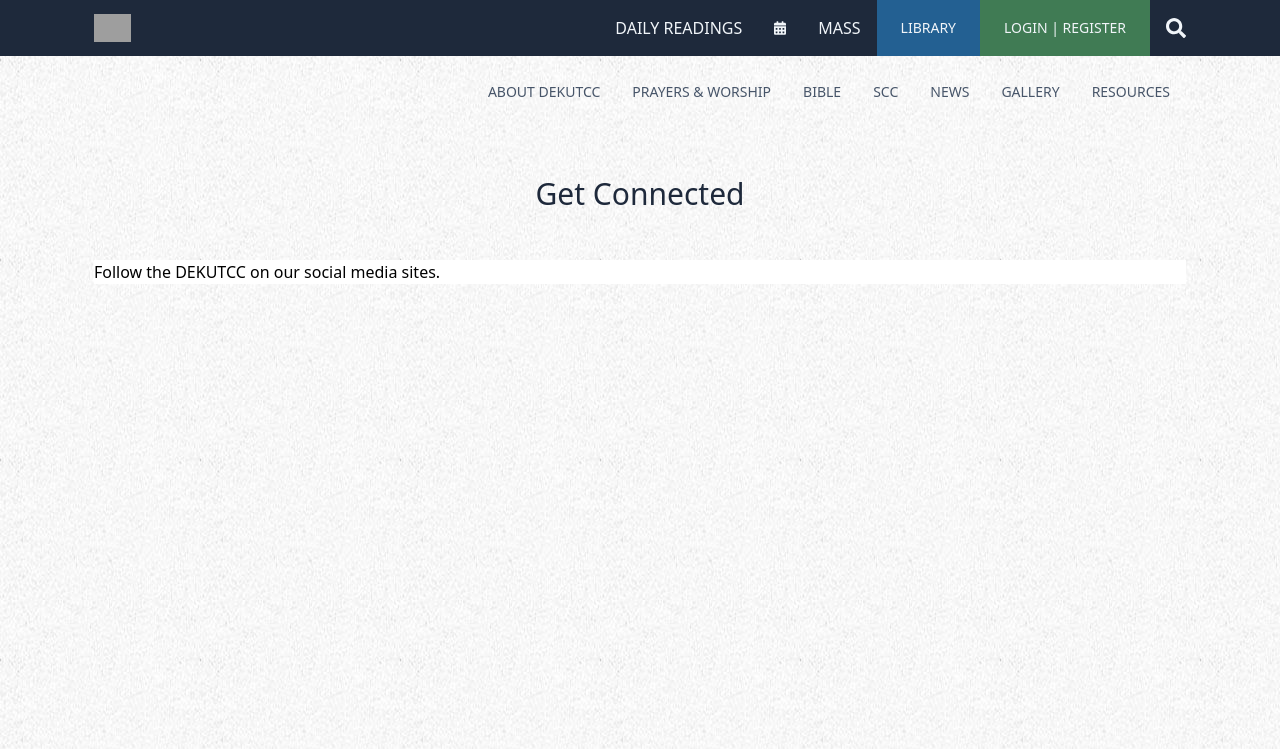
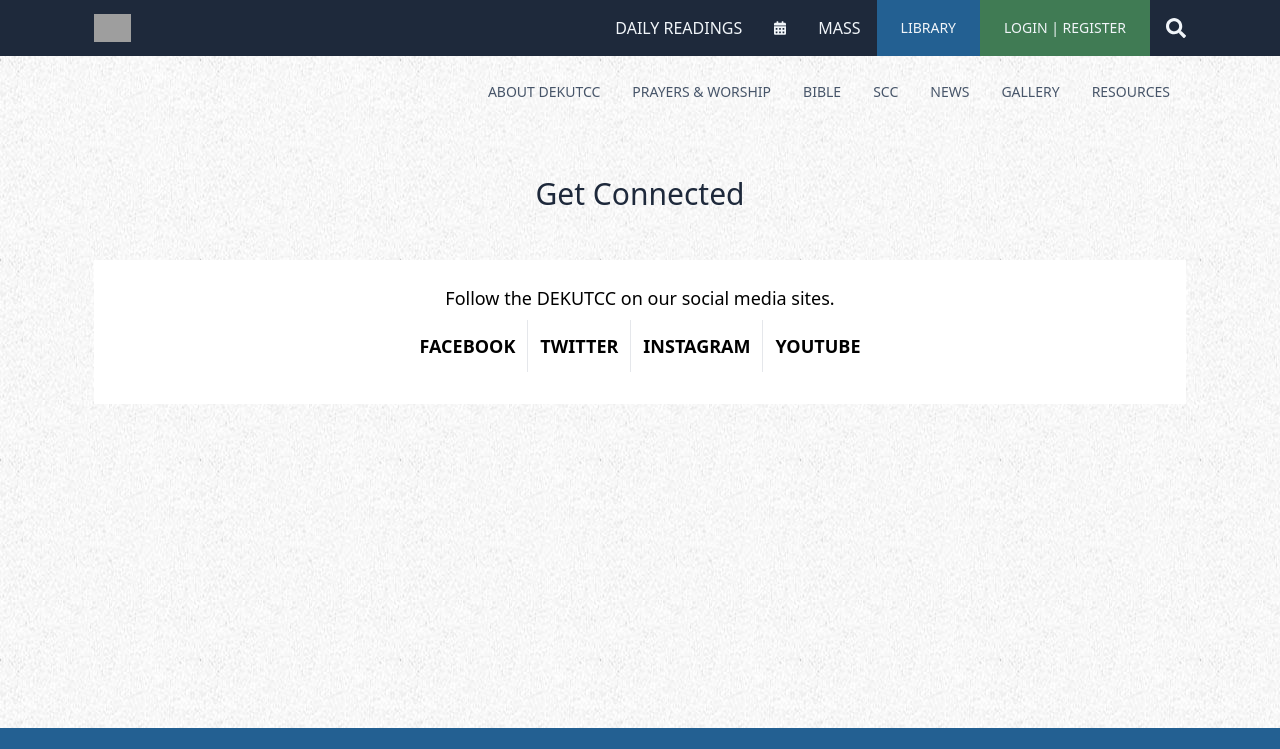
Before and after one commit to marville001/caweb-new, a React (Create React App) app: page /get-connected in a window 1280 px wide. Shown: the top 749 px of the page. Built offline with nearby package versions, Linux system fonts and the light colour scheme; grey boxes are pictures that could not be loaded.

Commit message:
updated get connected page

```diff
--- a/src/App.js
+++ b/src/App.js
@@ -8,7 +8,7 @@ function App() {
   return (
     <div className="overflow-x-hidden">
       <Header />
-      <div className="min-h-screen">
+      <div className="min-h-[75vh]">
         <Routes>
           <Route path="/" element={<Home />} />
           <Route path="/readings" element={<Home />} />
--- a/src/pages/GetConnected.jsx
+++ b/src/pages/GetConnected.jsx
@@ -1,15 +1,49 @@
-import React from 'react'
+import React from "react";
 
 const GetConnected = () => {
-    return (
-        <div className='container'>
-            <h1 className='py-12 text-3xl font-medium text-slate-800 text-center'>Get Connected</h1>
+  return (
+    <div className="container">
+      <h1 className="py-12 text-3xl font-medium text-slate-800 text-center">
+        Get Connected
+      </h1>
 
-            <div className="bg-white">
-                <h2>Follow the DEKUTCC on our social media sites.</h2>
-            </div>
+      <div className="bg-white p-6 text-center">
+        <h2 className="text-lg">
+          Follow the DEKUTCC on our social media sites.
+        </h2>
+        <div className="divide-x my-2 flex justify-center items-center">
+          <a
+            href="#h"
+            target="_blank"
+            className="p-3 inline-block uppercase text-lg font-semibold"
+          >
+            facebook
+          </a>
+          <a
+            href="#h"
+            target="_blank"
+            className="p-3 inline-block uppercase text-lg font-semibold"
+          >
+            twitter
+          </a>
+          <a
+            href="#h"
+            target="_blank"
+            className="p-3 inline-block uppercase text-lg font-semibold"
+          >
+            instagram
+          </a>
+          <a
+            href="#h"
+            target="_blank"
+            className="p-3 inline-block uppercase text-lg font-semibold"
+          >
+            youtube
+          </a>
         </div>
-    )
-}
+      </div>
+    </div>
+  );
+};
 
-export default GetConnected
+export default GetConnected;
```
